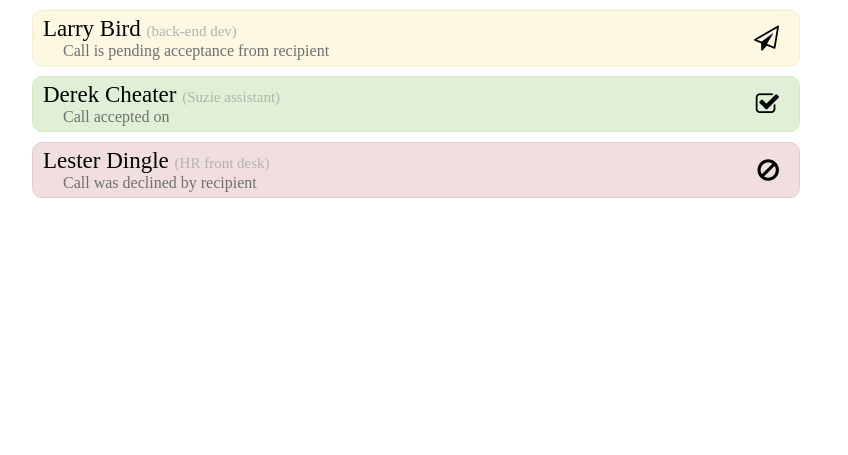
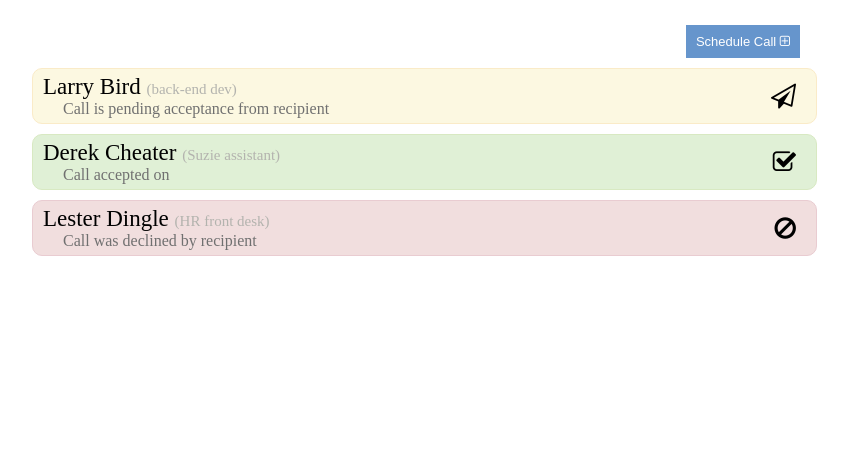
Before and after one commit to evanjhopkins/TeleSked, a Flask app: page / in a window 1280 px wide. Shown: the part 38-493 px from the top of the page, without its empty margins (224-1072 px from the left). Run offline with Flask 2, Linux system fonts and the light colour scheme; some libraries are stand-ins or nearby versions.

Commit message:
added 'schedule call' button

```diff
--- a/static/css/global.css
+++ b/static/css/global.css
@@ -13,6 +13,7 @@ body {
 	padding:10px;
 }
 #content {
+  margin-top: 25px;
 	padding-bottom:20px; /* Height of the footer element */
   width: 60%;
   margin-left: 20%;
@@ -25,3 +26,20 @@ body {
 	bottom:0;
 	left:0;
 }
+
+button {
+  display: inline-block;
+  padding: 5px 10px;
+  font-size: 13px;
+  line-height: 1.8;
+  appearance: none;
+  box-shadow: none;
+  border: none;
+  border-radius: 0;
+  background-color: #6695CC;
+  color: #FFFFFF;
+}
+button:hover {
+  cursor: pointer;
+  background-color: #366396;
+}
--- a/static/css/overview.css
+++ b/static/css/overview.css
@@ -1,9 +1,11 @@
 .call{
 	position: relative;
+	float: left;
 	margin-top: 10px;
 	border: solid 1px;
 	padding: 5px 5px 5px 10px;
 	border-radius: 10px;
+	width: 100%;
 }
 .call:hover{
 	cursor: pointer;
@@ -27,6 +29,10 @@
 	font-size: 25px;
 }
 
+.new_call{
+	float: right;
+}
+
 .pending{
 	background-color: #FCF8E1;
 	border-color: #FAEBC8;
--- a/templates/overview.html
+++ b/templates/overview.html
@@ -5,6 +5,7 @@
 {% endblock %}
 
 {% block content %}
+  <button class="new_call">Schedule Call <i class="fa fa-plus-square-o"></i></button>
   {% for call in data.calls %}
   <div class="call {{call['status']}}">
     <div class="name">
```
